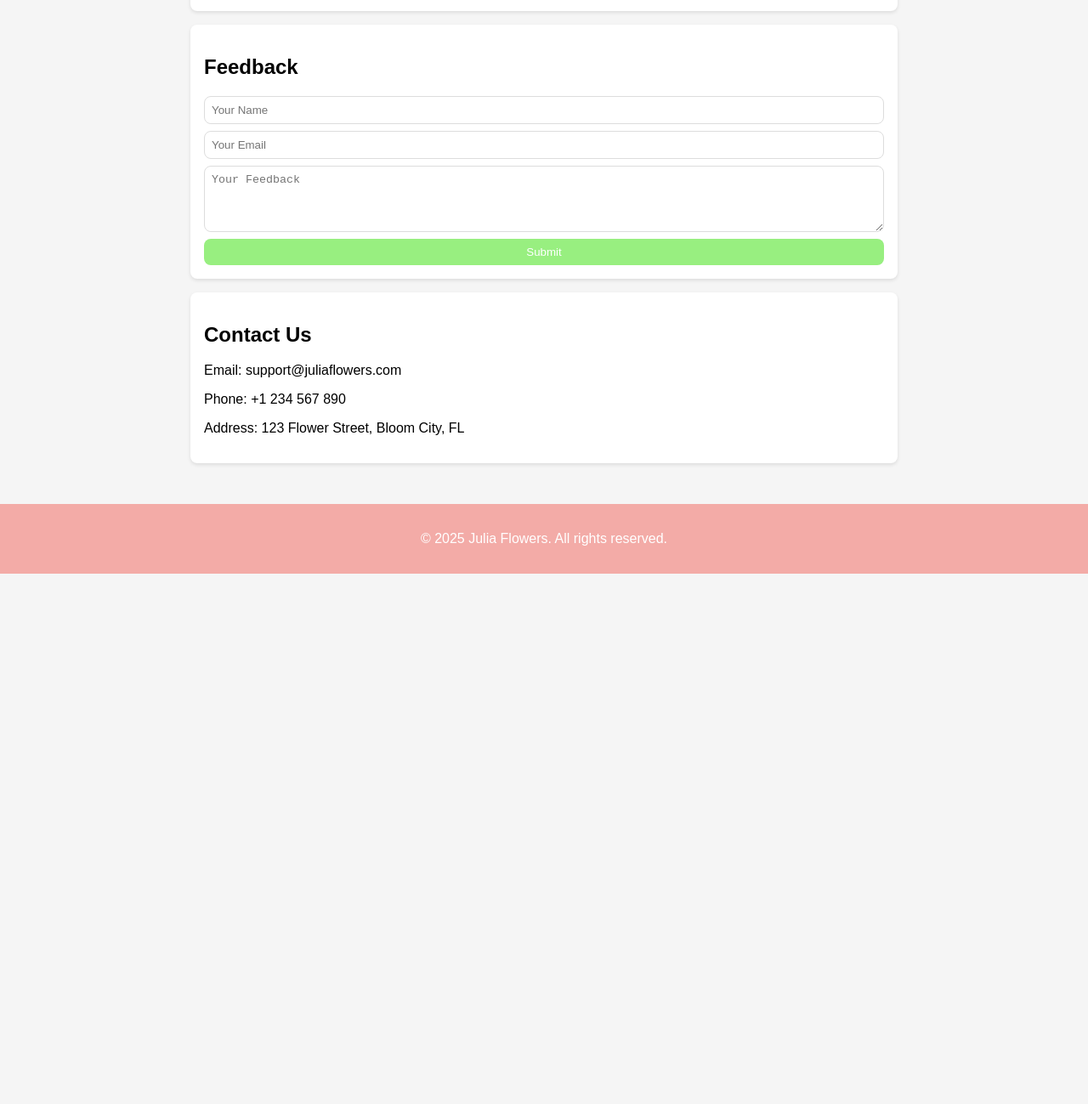
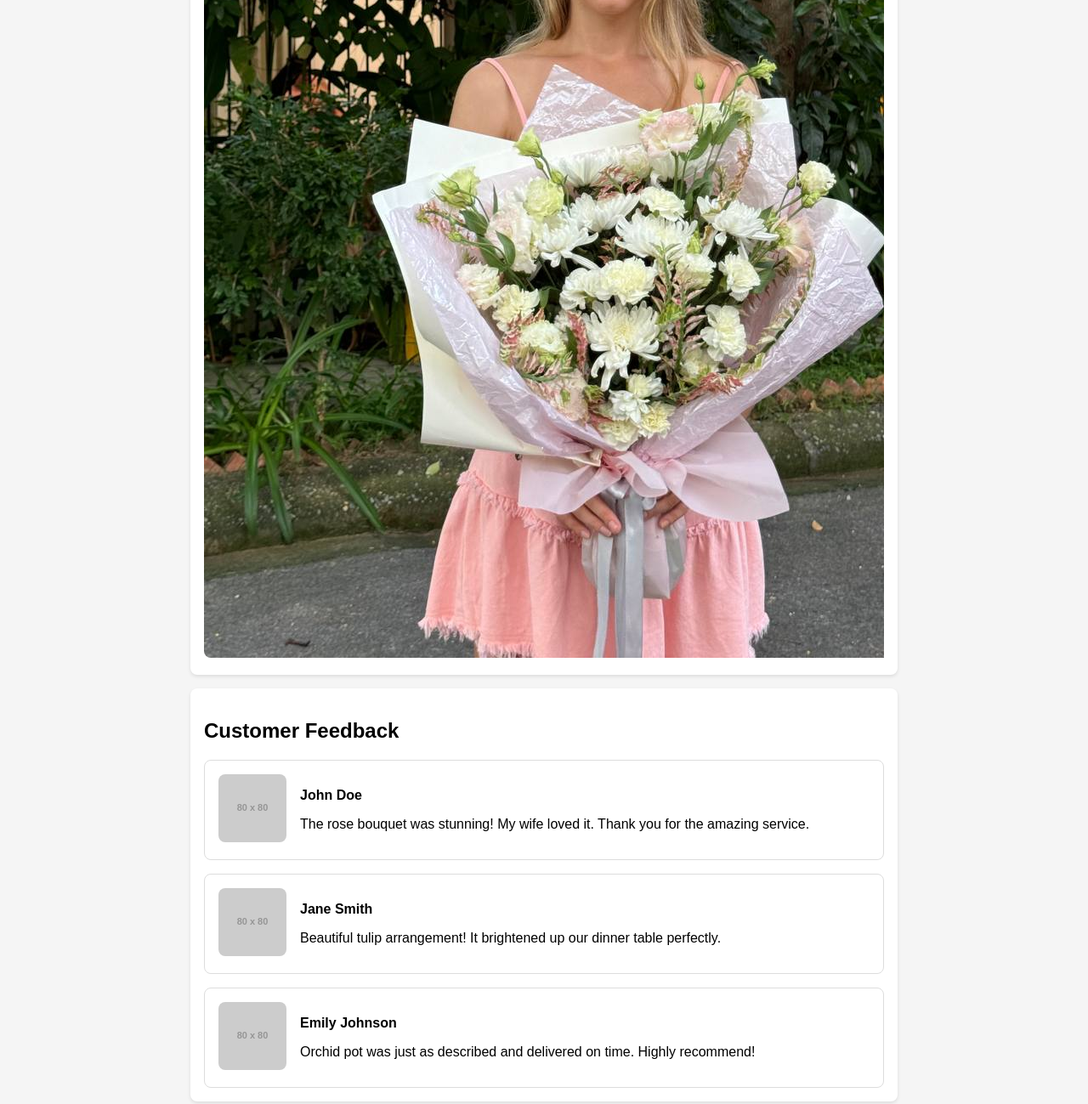
Before and after one commit to sakunrasilka/Flower-Boutique, a plain HTML site: page index.html in a window 1280 px wide. Shown: the part 1181-2480 px from the top of the page at 85% size. Before the commit the page ends 1856 px from the top, so only its background shows below. Drawn offline with Linux system fonts and the light colour scheme; placeholder pictures from the web are drawn by us.

Commit message:
update 3

```diff
--- a/index.html
+++ b/index.html
@@ -48,45 +48,61 @@
             box-shadow: 0 2px 4px rgba(0, 0, 0, 0.1);
         }
 
-        .products-container, .gallery-container {
+        .products-container {
             display: grid;
             gap: 1rem;
             grid-template-columns: repeat(auto-fit, minmax(150px, 1fr));
         }
 
-        .product, .gallery-item {
+        .product {
             border: 1px solid #ddd;
             border-radius: 8px;
             padding: 1rem;
             text-align: center;
         }
 
-        .product img, .gallery-item img {
+        .product img {
             max-width: 100%;
             border-radius: 8px;
         }
 
-        .feedback-form {
+        .gallery-container {
+            display: flex;
+            overflow-x: auto;
+            scroll-snap-type: x mandatory;
+            gap: 1rem;
+        }
+
+        .gallery-item {
+            flex: 0 0 auto;
+            scroll-snap-align: center;
+            border-radius: 8px;
+        }
+
+        .gallery-item img {
+            max-width: 100%;
+            border-radius: 8px;
+        }
+
+        .feedback-container {
             display: flex;
             flex-direction: column;
-            gap: 0.5rem;
+            gap: 1rem;
         }
 
-        .feedback-form input, .feedback-form textarea, .feedback-form button {
-            padding: 0.5rem;
+        .feedback-item {
+            display: flex;
+            gap: 1rem;
+            border: 1px solid #ddd;
             border-radius: 8px;
-            border: 1px solid #ddd;
+            padding: 1rem;
         }
 
-        .feedback-form button {
-            background-color: #98ef80;
-            color: white;
-            border: none;
-            cursor: pointer;
-        }
-
-        .feedback-form button:hover {
-            background-color: #86d46e;
+        .feedback-item img {
+            width: 80px;
+            height: 80px;
+            object-fit: cover;
+            border-radius: 8px;
         }
 
         footer {
@@ -165,26 +181,43 @@
                     <img src="images/IMG_20250112_191331_341.jpg" alt="Gallery Image 3">
                 </div>
                 <div class="gallery-item">
-                    <img src="images/IMG_20250112_191335_591.jpg" alt="Gallery Image 3">
+                    <img src="images/IMG_20250112_191335_591.jpg" alt="Gallery Image 4">
                 </div>
                 <div class="gallery-item">
-                    <img src="images/IMG_20250112_191336_017.jpg" alt="Gallery Image 3">
+                    <img src="images/IMG_20250112_191336_017.jpg" alt="Gallery Image 5">
                 </div>
                 <div class="gallery-item">
-                    <img src="images/IMG_20250112_191336_370.jpg" alt="Gallery Image 3">
+                    <img src="images/IMG_20250112_191336_370.jpg" alt="Gallery Image 6">
                 </div>
             </div>
         </div>
 
         <!-- Feedback Section -->
         <div class="section" id="FeedBack">
-            <h2>Feedback</h2>
-            <form class="feedback-form">
-                <input type="text" placeholder="Your Name" required>
-                <input type="email" placeholder="Your Email" required>
-                <textarea placeholder="Your Feedback" rows="4" required></textarea>
-                <button type="submit">Submit</button>
-            </form>
+            <h2>Customer Feedback</h2>
+            <div class="feedback-container">
+                <div class="feedback-item">
+                    <img src="https://via.placeholder.com/80" alt="Bouquet Image 1">
+                    <div>
+                        <p><strong>John Doe</strong></p>
+                        <p>The rose bouquet was stunning! My wife loved it. Thank you for the amazing service.</p>
+                    </div>
+                </div>
+                <div class="feedback-item">
+                    <img src="https://via.placeholder.com/80" alt="Bouquet Image 2">
+                    <div>
+                        <p><strong>Jane Smith</strong></p>
+                        <p>Beautiful tulip arrangement! It brightened up our dinner table perfectly.</p>
+                    </div>
+                </div>
+                <div class="feedback-item">
+                    <img src="https://via.placeholder.com/80" alt="Bouquet Image 3">
+                    <div>
+                        <p><strong>Emily Johnson</strong></p>
+                        <p>Orchid pot was just as described and delivered on time. Highly recommend!</p>
+                    </div>
+                </div>
+            </div>
         </div>
 
         <!-- Contact Section -->
```
